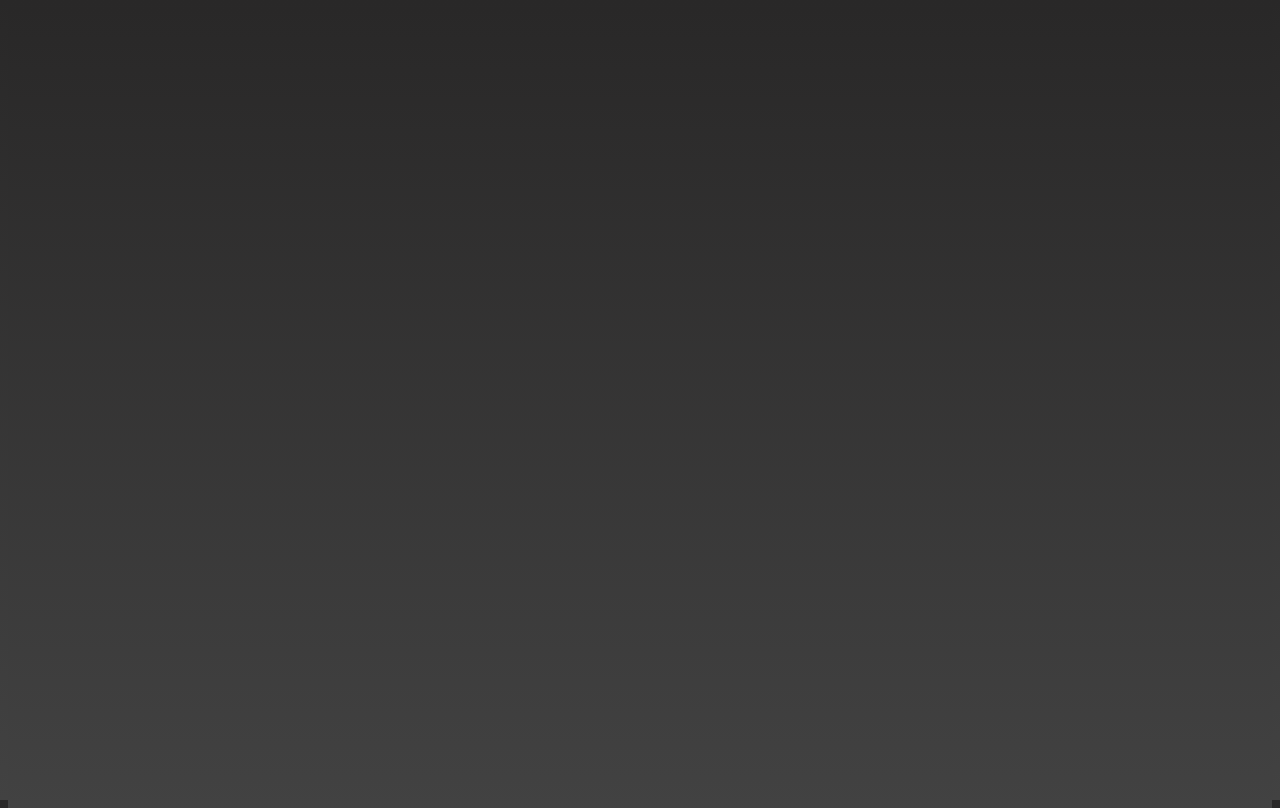
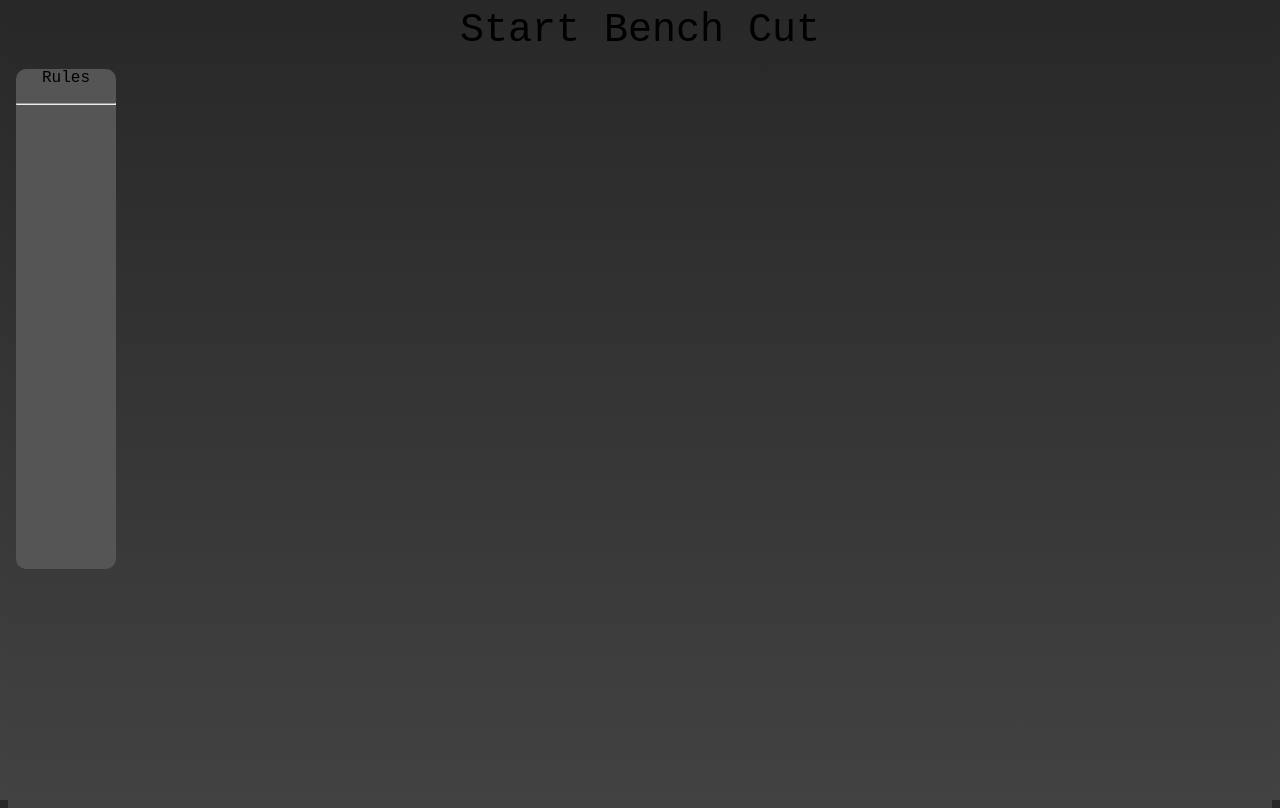
Before and after one commit to cconk/SBC, an Angular app in the folder StartBenchCut/: page / in a window 1280 px wide. Built offline with nearby package versions, Linux system fonts and the light colour scheme.

Commit message:
Some more desgin stuff

```diff
--- a/StartBenchCut/src/app/app.component.html
+++ b/StartBenchCut/src/app/app.component.html
@@ -2,11 +2,16 @@
 <html lang="en">
 
 <head>
-  <link href="style.css">
+  <link href="styles.css">
 </head>
 
 <body>
+  <div class="title">Start Bench Cut</div>
 
+  <div class="squaretitle">
+    <p>Rules</p>
+    <hr>
+  </div>
 </body>
 
 </html>
--- a/StartBenchCut/src/styles.css
+++ b/StartBenchCut/src/styles.css
@@ -1,7 +1,20 @@
+html {
+  height: 100vh;
+  background: (linear, left top, left bottom, from(#292828), to(#424242)), repeating-linear-gradient(#262626 0%, #282828 5%);
+  background: linear-gradient(#292828, #424242), repeating-linear-gradient(#262626 0%, #282828 5%);
+}
 
-html{
-    height: 100vh;
-    background:
-    linear-gradient(#292828, #424242),
-    repeating-linear-gradient(rgb(38,38,38) 0%, rgb(40,40,40) 5%);
+.squaretitle {
+  height: 500px;
+  width: 100px;
+  border-radius: 10px;
+  background-color: #555;
+  text-align: center;
+  font-family: 'Courier New', Courier, monospace;
 }
+
+.title{
+  text-align:center;
+  font-size: 40px;
+  font-family: 'Courier New', Courier, monospace;
+}
```
